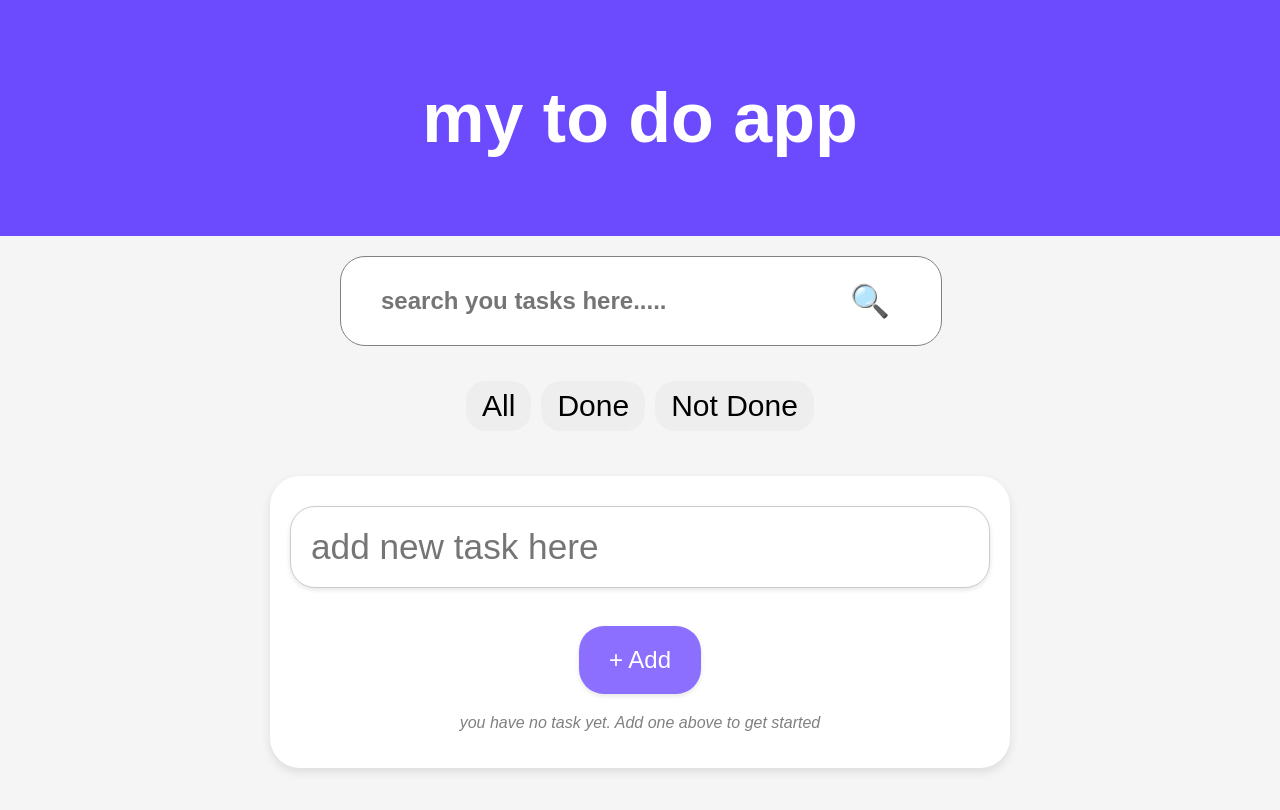
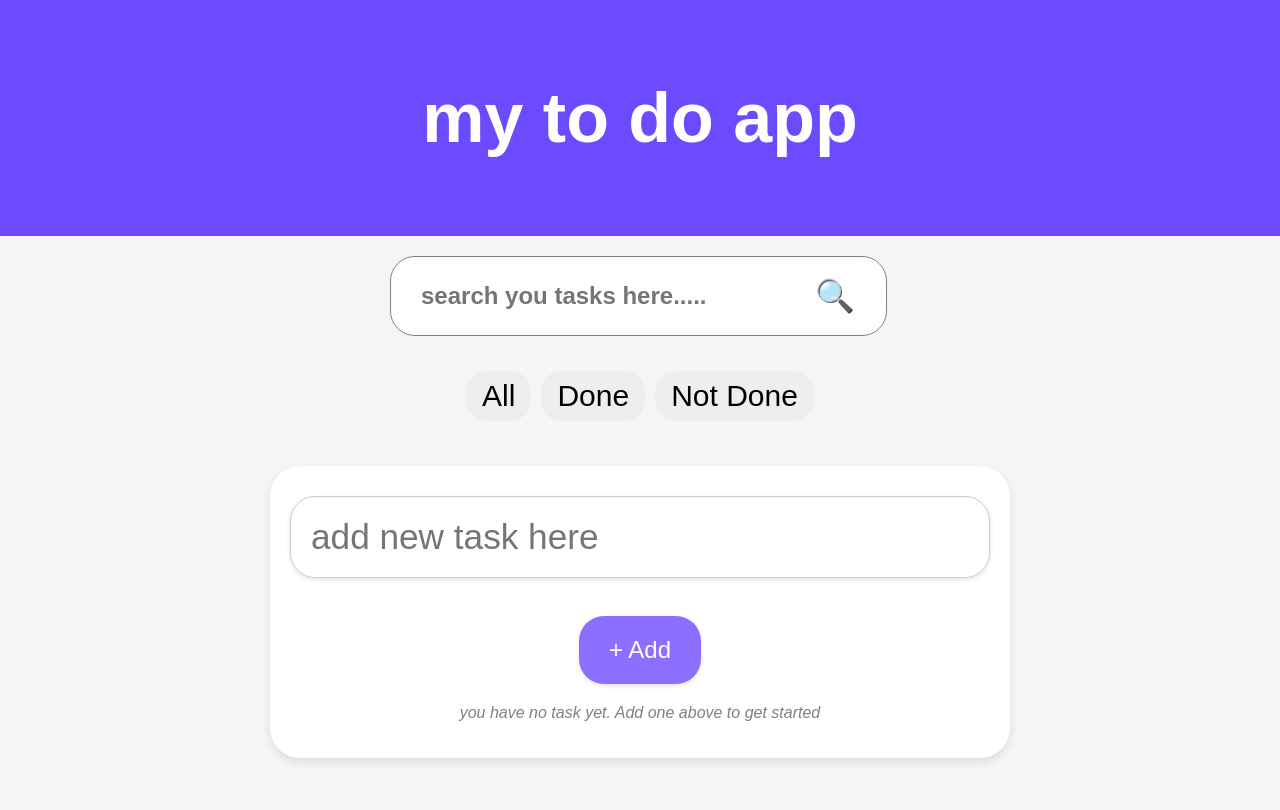
Before and after one commit to muhsinataannabi/M-TO-DO, a plain HTML site: page todo.html in a window 1280 px wide. Drawn offline with Linux system fonts and the light colour scheme.

Commit message:
style.css

```diff
--- a/style.css
+++ b/style.css
@@ -292,12 +292,12 @@ display: block;
  #searchTask{
      width: 85%;
      font-size: 1.5rem;
-     padding: 30px 50px 30px 40px;
+     padding: 25px 40px 25px 30px;
      font-weight: bold;
  }
 .search-container{
     width: 90%;
-    max-width: 600px;
+    max-width: 500px;
     padding: 40px auto;
 }
 .filter-buttons{
@@ -320,7 +320,7 @@ header h2{
     font-size: 35px;
 }
 .start-btn{
-    width: 40%;
+    width: 30%;
     bottom: 20%;
     font-size: 2rem;
     text-decoration: none;
@@ -331,7 +331,7 @@ header h2{
     top: -15%;
 }
 .search-icon{
-    right: 50px;
+    right: 35px;
     font-size: 2rem;
 }
   }
```
